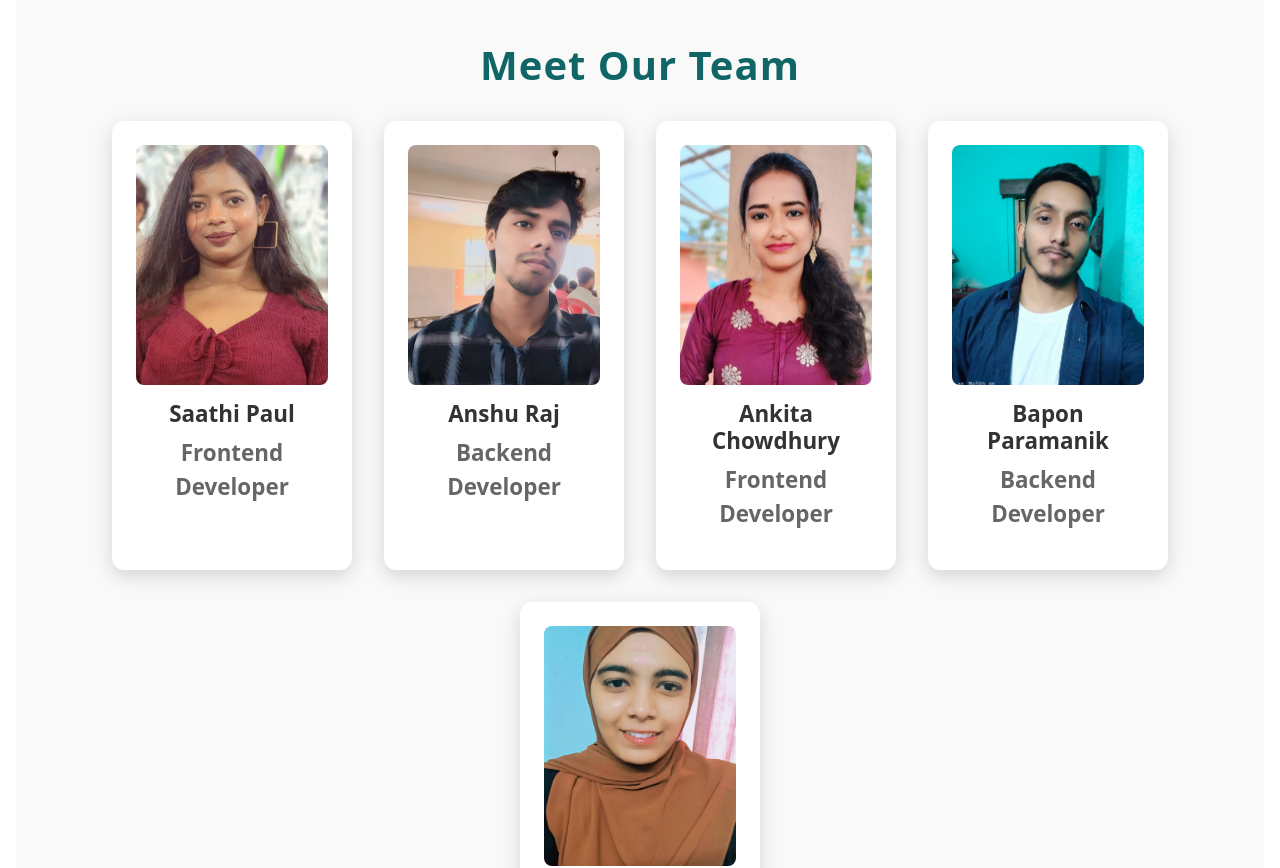
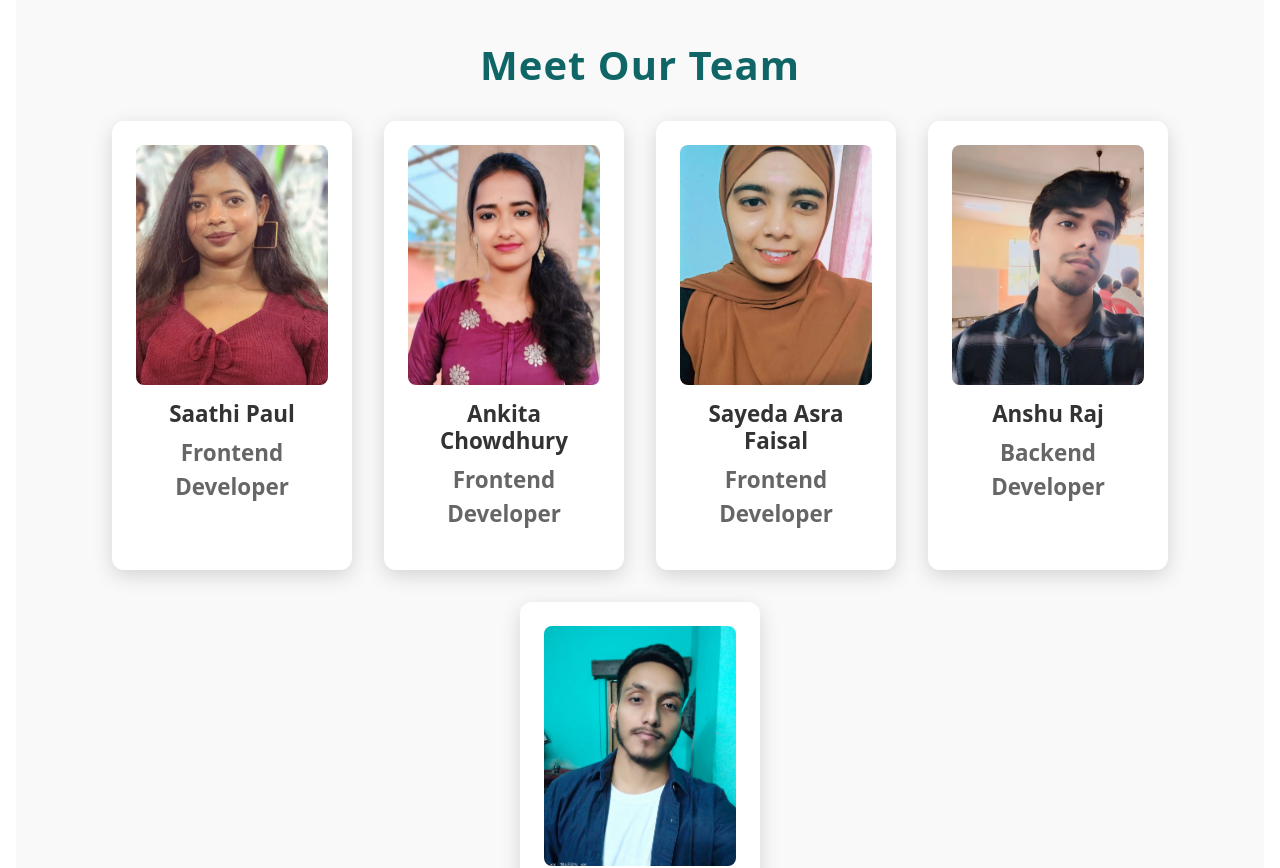
Before and after one commit to syedaasra24/Tour_Management, a React (Create React App) app in the folder frontend/: page /about in a window 1280 px wide. Shown: the part 2500-3368 px from the top of the page. Built offline with nearby package versions, Linux system fonts and the light colour scheme; no server answers.

Commit message:
name change

```diff
--- a/frontend/package.json
+++ b/frontend/package.json
@@ -12,7 +12,7 @@
     "react-icons": "^5.4.0",
     "react-responsive-masonry": "^2.1.7",
     "react-router-dom": "^6.6.1",
-    "react-scripts": "5.0.1",
+    "react-scripts": "^5.0.1",
     "react-slick": "^0.29.0",
     "reactstrap": "^9.1.5",
     "remixicon": "^2.5.0",
--- a/frontend/src/pages/About.jsx
+++ b/frontend/src/pages/About.jsx
@@ -118,10 +118,10 @@ import tourImg05 from "../assets/images/photo05.jpg"; // Import your team member
 const About = () => {
   const team = [
     { id: "01", name: "Saathi Paul", role: "Frontend Developer", photo: tourImg01 },
-    { id: "02", name: "Anshu Raj", role: "Backend Developer", photo: tourImg02 },
-    { id: "03", name: "Ankita Chowdhury", role: "Frontend Developer", photo: tourImg03 },
-    { id: "04", name: "Bapon Paramanik", role: "Backend Developer", photo: tourImg04 },
-    { id: "05", name: "Sayeda Asra Faisal", role: "Frontend Developer", photo: tourImg05 },
+    { id: "02", name: "Ankita Chowdhury", role: "Frontend Developer", photo: tourImg03 },
+    { id: "03", name: "Sayeda Asra Faisal", role: "Frontend Developer", photo: tourImg05 },
+    { id: "04", name: "Anshu Raj", role: "Backend Developer", photo: tourImg02 },
+    { id: "05", name: "Bapon Paramanik", role: "Backend Developer", photo: tourImg04 },
   ];
 
   return (
--- a/frontend/src/pages/TourDetails.jsx
+++ b/frontend/src/pages/TourDetails.jsx
@@ -6,7 +6,7 @@ import { calculateAvgRating } from '../utils/avgRating';
 import avatar from '../assets/images/avatar.jpg';
 import Booking from '../components/Booking/Booking';
 import Newsletter from './../shared/Newsletter';
-import useFetch from "./../hooks/useFetch";
+import useFetch from "./../hooks/usefetch";
 import { BASE_URL } from '../utils/config';
 import { AuthContext } from '../context/AuthContext';
 import '../styles/tour-details.css';
```
Also changed, not shown: 1 other file (tests, documents, lock files or other folders).
